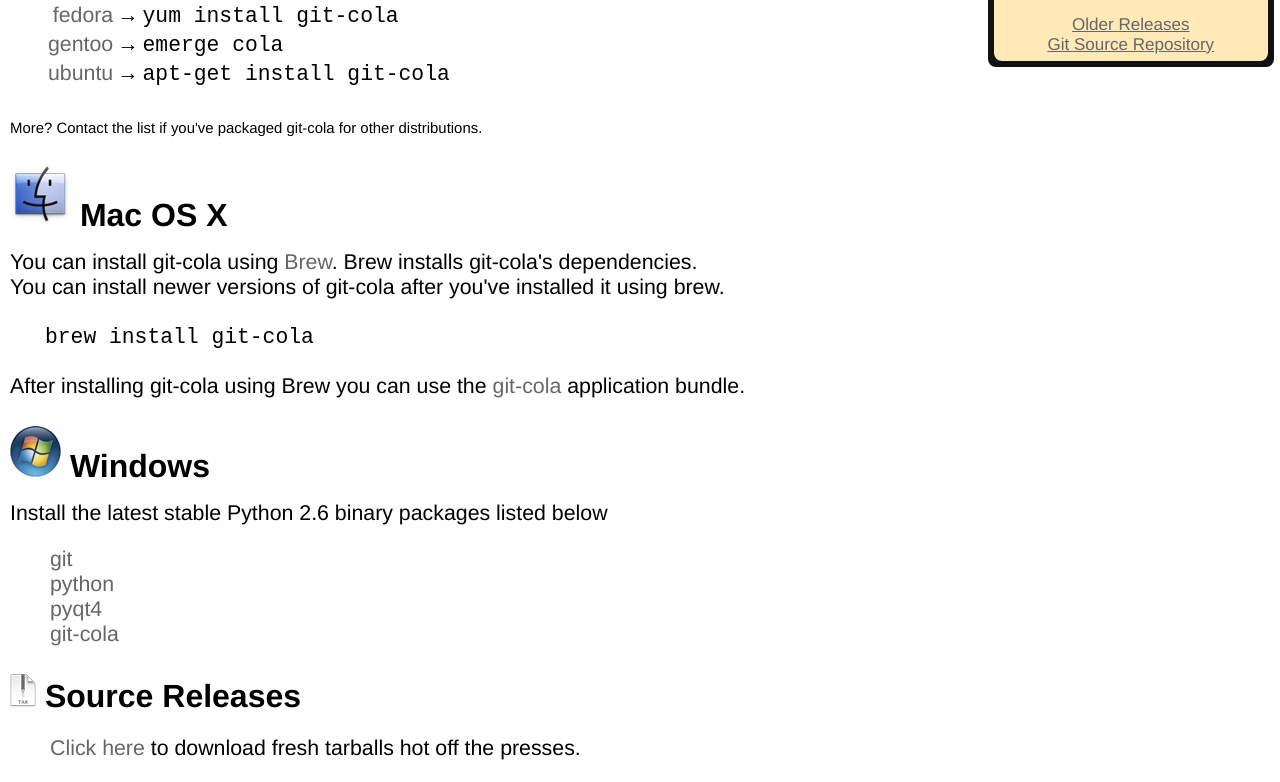
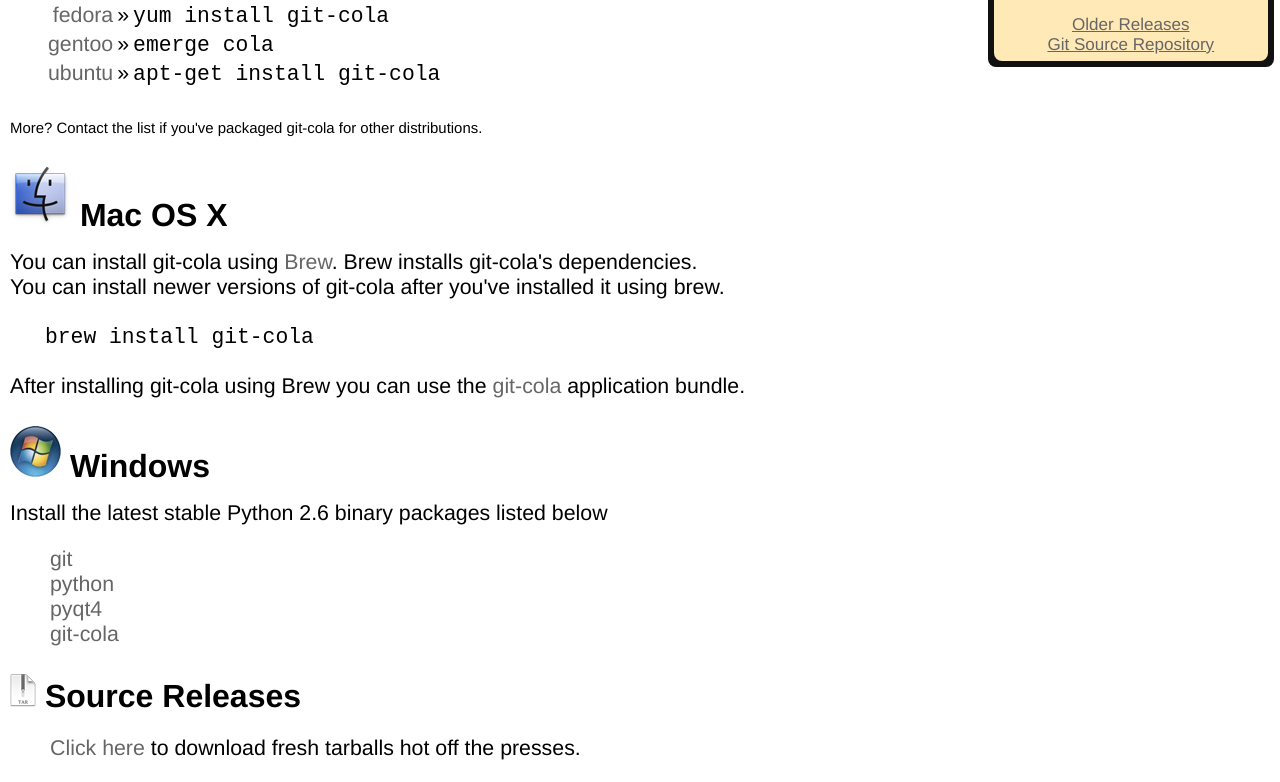
Before and after one commit to git-cola/git-cola.github.io, a Jekyll site: the page built from downloads.html, in a window 1280 px wide. Shown: the part 350-1132 px from the top of the page. Built offline with Jekyll 4.4.1, drawn with Linux system fonts in a browser that asks for light colours; Markdown is read by kramdown in place of the engine named in the settings.

Commit message:
downloads: Use double-right arrows instead of single right-arrows
Signed-off-by: David Aguilar <davvid@gmail.com>

```diff
--- a/downloads.html
+++ b/downloads.html
@@ -24,35 +24,35 @@
 <tr>
 <td style="text-align: right"><a href="http://aur.archlinux.org/packages.php?K=git-cola"
 	>arch</a></td>
-<td>&rarr;</td>
+<td>&raquo;</td>
 <td><span class="cmd">pacman -S git-cola</span></td>
 </tr>
 
 <tr>
 <td style="text-align: right"><a href="http://packages.qa.debian.org/g/git-cola.html"
 	>debian</a></td>
-<td>&rarr;</td>
+<td>&raquo;</td>
 <td><span class="cmd">apt-get install git-cola</span></td>
 </tr>
 
 <tr>
 <td style="text-align: right"><a href="https://admin.fedoraproject.org/pkgdb/packages/name/git-cola"
 		>fedora</a></td>
-<td>&rarr;</td>
+<td>&raquo;</td>
 <td><span class="cmd">yum install git-cola</span></td>
 </tr>
 
 <tr>
 <td style="text-align: right"><a href="http://packages.gentoo.org/package/dev-vcs/cola"
 		>gentoo</a></td>
-<td>&rarr;</td>
+<td>&raquo;</td>
 <td><span class="cmd">emerge cola</span></td>
 </tr>
 
 <tr>
 <td style="text-align: right"><a href="http://packages.ubuntu.com/search?keywords=git-cola"
 		>ubuntu</a></td>
-<td>&rarr;</td>
+<td>&raquo;</td>
 <td><span class="cmd">apt-get install git-cola</span></td>
 </tr>
 
```
